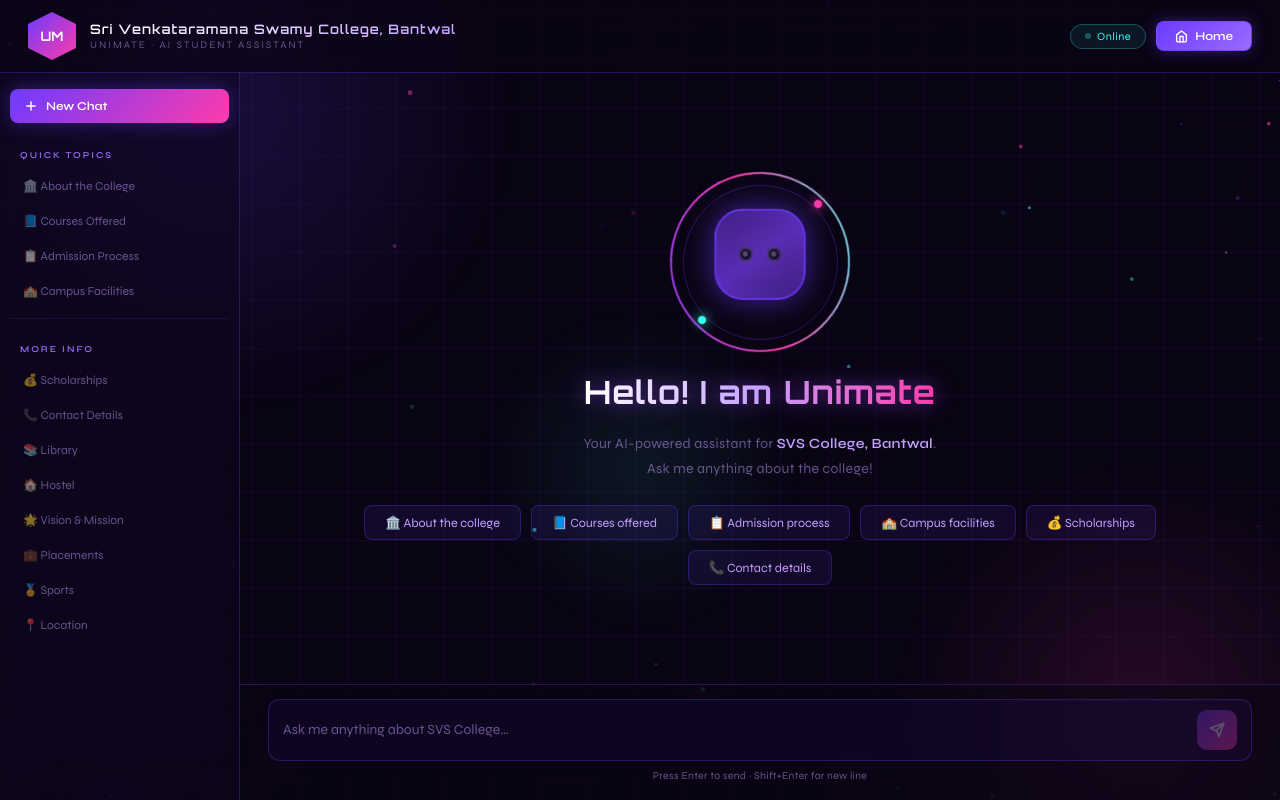
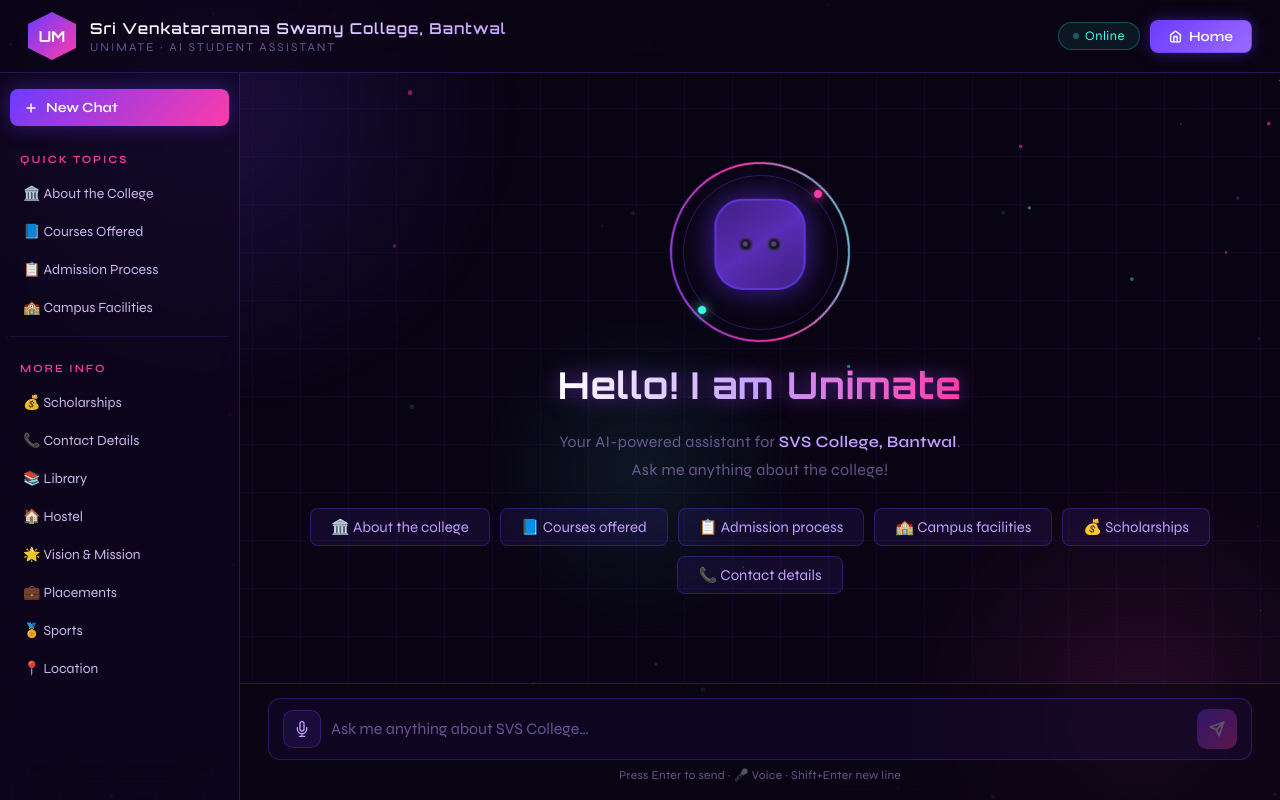
Before and after one commit to Gowthampoo/college-project, a website: page unimate.html in a window 1280 px wide. Drawn offline with Linux system fonts and the light colour scheme.

Commit message:
Update unimate.html

```diff
--- a/unimate.html
+++ b/unimate.html
@@ -77,7 +77,7 @@ header{
   background:linear-gradient(135deg,var(--purple),var(--pink));
   clip-path:polygon(50% 0%,100% 25%,100% 75%,50% 100%,0% 75%,0% 25%);
   display:flex;align-items:center;justify-content:center;
-  font-family:'Orbitron',monospace;font-size:13px;font-weight:700;
+  font-family:'Orbitron',monospace;font-size: 15px;font-weight:700;
   color:#fff;
   box-shadow:0 0 24px var(--glow),0 0 48px rgba(108,59,255,0.2);
   animation:hexPulse 3s ease-in-out infinite;
@@ -85,8 +85,8 @@ header{
 }
 @keyframes hexPulse{0%,100%{box-shadow:0 0 24px var(--glow),0 0 48px rgba(108,59,255,0.2)}50%{box-shadow:0 0 36px rgba(108,59,255,0.7),0 0 72px rgba(108,59,255,0.3)}}
 
-.h-text h1{font-family:'Orbitron',monospace;font-size:13px;font-weight:600;letter-spacing:1px;background:linear-gradient(90deg,#fff,var(--purple3));-webkit-background-clip:text;-webkit-text-fill-color:transparent;background-clip:text;}
-.h-text p{font-size:10px;color:var(--muted);letter-spacing:2px;text-transform:uppercase;margin-top:2px;}
+.h-text h1{font-family:'Orbitron',monospace;font-size: 15px;font-weight:600;letter-spacing:1px;background:linear-gradient(90deg,#fff,var(--purple3));-webkit-background-clip:text;-webkit-text-fill-color:transparent;background-clip:text;}
+.h-text p{font-size: 12px;color:var(--muted);letter-spacing:2px;text-transform:uppercase;margin-top:2px;}
 
 .h-right{display:flex;align-items:center;gap:10px;}
 
@@ -95,7 +95,7 @@ header{
   padding:5px 14px;border-radius:30px;
   background:rgba(59,255,238,0.08);
   border:1px solid rgba(59,255,238,0.25);
-  font-size:11px;color:var(--cyan);
+  font-size: 13px;color:var(--cyan);
   letter-spacing:0.5px;
 }
 .pulse-dot{width:6px;height:6px;border-radius:50%;background:var(--cyan);box-shadow:0 0 8px var(--cyan);animation:blink 2s infinite;}
@@ -105,7 +105,7 @@ header{
   display:inline-flex;align-items:center;gap:7px;
   padding:7px 18px;border-radius:8px;
   background:linear-gradient(135deg,var(--purple),var(--purple2));
-  color:#fff;font-family:'Syne',sans-serif;font-size:12px;font-weight:600;
+  color:#fff;font-family:'Syne',sans-serif;font-size: 14px;font-weight:600;
   text-decoration:none;border:1px solid var(--border2);
   cursor:pointer;transition:0.2s;
   box-shadow:0 0 16px var(--glow);
@@ -129,14 +129,14 @@ header{
 .sidebar::-webkit-scrollbar-thumb{background:var(--border2);border-radius:10px;}
 
 .s-label{
-  font-size:9px;font-weight:600;letter-spacing:2px;text-transform:uppercase;
-  color:var(--purple2);padding:4px 10px;margin-top:10px;margin-bottom:3px;
+  font-size: 11px;font-weight:600;letter-spacing:2px;text-transform:uppercase;
+  color:var(--pink);padding:4px 10px;margin-top:10px;margin-bottom:3px;
 }
 
 .s-btn{
   width:100%;padding:10px 14px;border-radius:8px;
   background:linear-gradient(135deg,var(--purple),var(--pink));
-  color:#fff;font-weight:700;font-size:12px;
+  color:#fff;font-weight:700;font-size: 14px;
   border:none;cursor:pointer;
   display:flex;align-items:center;gap:8px;
   margin-bottom:10px;transition:0.2s;
@@ -147,7 +147,7 @@ header{
 
 .s-item{
   padding:8px 12px;border-radius:6px;
-  font-size:12px;color:var(--muted);
+  font-size: 14px;color:rgba(220,200,255,0.92);
   cursor:pointer;border:1px solid transparent;
   transition:0.15s;white-space:nowrap;overflow:hidden;text-overflow:ellipsis;
 }
@@ -155,7 +155,7 @@ header{
 .s-divider{height:1px;background:var(--border);margin:8px 0;opacity:0.5;}
 
 /* ── SIDEBAR MOBILE ── */
-.sidebar-toggle{display:none;position:fixed;bottom:80px;left:14px;z-index:300;width:42px;height:42px;border-radius:10px;background:linear-gradient(135deg,var(--purple),var(--pink));border:none;cursor:pointer;font-size:18px;align-items:center;justify-content:center;box-shadow:0 0 20px var(--glow);}
+.sidebar-toggle{display:none;position:fixed;bottom:80px;left:14px;z-index:300;width:42px;height:42px;border-radius:10px;background:linear-gradient(135deg,var(--purple),var(--pink));border:none;cursor:pointer;font-size: 21px;align-items:center;justify-content:center;box-shadow:0 0 20px var(--glow);}
 .sidebar-overlay{display:none;position:fixed;inset:0;background:rgba(0,0,0,0.6);z-index:99;backdrop-filter:blur(4px);}
 .sidebar-overlay.active{display:block;}
 
@@ -249,7 +249,7 @@ header{
 
 .welcome h2{
   font-family:'Orbitron',monospace;
-  font-size:32px;font-weight:700;
+  font-size: 37px;font-weight:700;
   background:linear-gradient(90deg,#fff 0%,var(--purple3) 50%,var(--pink) 100%);
   -webkit-background-clip:text;-webkit-text-fill-color:transparent;background-clip:text;
   letter-spacing:1px;
@@ -257,7 +257,7 @@ header{
 }
 @keyframes textGlow{from{filter:drop-shadow(0 0 8px rgba(108,59,255,0.6))}to{filter:drop-shadow(0 0 16px rgba(255,59,170,0.6))}}
 
-.welcome-sub{font-size:14px;color:var(--muted);max-width:480px;line-height:1.75;letter-spacing:0.3px;}
+.welcome-sub{font-size: 16px;color:var(--muted);max-width:480px;line-height:1.75;letter-spacing:0.3px;}
 .welcome-sub strong{color:var(--purple3);}
 
 .chips{display:flex;flex-wrap:wrap;gap:10px;justify-content:center;margin-top:4px;}
@@ -265,7 +265,7 @@ header{
   padding:9px 20px;border-radius:8px;
   background:rgba(108,59,255,0.1);
   border:1px solid var(--border);
-  font-size:12.5px;color:var(--purple3);
+  font-size: 15px;color:var(--purple3);
   cursor:pointer;transition:0.2s;
   backdrop-filter:blur(8px);
   font-family:'Syne',sans-serif;
@@ -279,7 +279,7 @@ header{
 .av{
   width:36px;height:36px;border-radius:10px;flex-shrink:0;
   display:flex;align-items:center;justify-content:center;
-  font-family:'Orbitron',monospace;font-size:10px;font-weight:700;
+  font-family:'Orbitron',monospace;font-size: 12px;font-weight:700;
   position:relative;
 }
 .av.bot{
@@ -299,7 +299,7 @@ header{
 }
 @keyframes avPulse{0%,100%{opacity:0.5}50%{opacity:1;box-shadow:0 0 12px var(--glow)}}
 
-.bubble{max-width:68%;padding:13px 18px;border-radius:12px;font-size:13.5px;line-height:1.8;}
+.bubble{max-width:68%;padding:13px 18px;border-radius:12px;font-size: 16px;line-height:1.8;}
 .bubble.bot{
   background:rgba(108,59,255,0.08);
   border:1px solid var(--border);
@@ -313,7 +313,7 @@ header{
   border-radius:12px 4px 12px 12px;
   box-shadow:0 0 24px var(--glow);
 }
-.ts{font-size:10px;color:var(--muted);margin-top:5px;padding:0 4px;}
+.ts{font-size: 12px;color:var(--muted);margin-top:5px;padding:0 4px;}
 .row.user .ts{text-align:right;}
 
 /* ── TYPING ── */
@@ -340,7 +340,7 @@ header{
   transition:0.25s;
 }
 .input-row:focus-within{border-color:var(--border2);box-shadow:0 0 0 3px rgba(108,59,255,0.15),0 0 24px rgba(108,59,255,0.1);}
-.t-input{flex:1;background:transparent;border:none;outline:none;color:#fff;font-family:'Syne',sans-serif;font-size:14px;resize:none;max-height:120px;line-height:1.6;}
+.t-input{flex:1;background:transparent;border:none;outline:none;color:#fff;font-family:'Syne',sans-serif;font-size: 16px;resize:none;max-height:120px;line-height:1.6;}
 .t-input::placeholder{color:var(--muted);}
 
 .send-btn{
@@ -354,7 +354,17 @@ header{
 .send-btn:hover:not(:disabled){transform:scale(1.1);box-shadow:0 0 28px var(--glow);}
 .send-btn:disabled{opacity:0.3;cursor:default;box-shadow:none;}
 
-.hint{font-size:10.5px;color:var(--muted);text-align:center;margin-top:8px;letter-spacing:0.3px;}
+.voice-btn{
+  width:38px;height:38px;border-radius:10px;border:1px solid var(--border);cursor:pointer;
+  background:rgba(108,59,255,0.12);
+  display:flex;align-items:center;justify-content:center;
+  transition:0.2s;flex-shrink:0;color:var(--purple3);
+}
+.voice-btn:hover{background:rgba(108,59,255,0.25);border-color:var(--border2);transform:scale(1.08);}
+.voice-btn.listening{background:rgba(255,59,170,0.25);border-color:rgba(255,59,170,0.6);color:var(--pink);animation:voicePulse 1s ease-in-out infinite;}
+@keyframes voicePulse{0%,100%{box-shadow:0 0 8px rgba(255,59,170,0.4)}50%{box-shadow:0 0 20px rgba(255,59,170,0.8);}}
+
+.hint{font-size: 12px;color:var(--muted);text-align:center;margin-top:8px;letter-spacing:0.3px;}
 
 /* ── PARTICLE CANVAS ── */
 #particles{position:fixed;inset:0;pointer-events:none;z-index:0;}
@@ -362,7 +372,7 @@ header{
 /* ── MOBILE ── */
 @media(max-width:768px){
   header{padding:10px 16px;}
-  .h-text h1{font-size:10px;}
+  .h-text h1{font-size: 12px;}
   .h-text p{display:none;}
   .layout{height:0;flex:1;overflow:hidden;min-height:0;}
   .chat{height:100%;min-height:0;display:flex;flex-direction:column;overflow:hidden;flex:1;}
@@ -371,9 +381,9 @@ header{
   .sidebar{position:fixed;top:0;left:0;bottom:0;z-index:200;width:260px;transform:translateX(-100%);background:rgba(10,5,20,0.97);backdrop-filter:blur(16px);padding-top:60px;}
   .sidebar.open{transform:translateX(0);box-shadow:4px 0 24px rgba(108,59,255,0.4);}
   .sidebar-toggle{display:flex;}
-  .bubble{max-width:85%;font-size:13px;}
+  .bubble{max-width:85%;font-size: 15px;}
   .welcome{gap:12px;padding:16px 14px;}
-  .welcome h2{font-size:22px;}
+  .welcome h2{font-size: 25px;}
   .robot-wrap{width:130px;height:130px;}
   .robot-body{width:88px;height:88px;}
   .robot-ring{width:130px;height:130px;}
@@ -491,15 +501,21 @@ header{
 
     <div class="input-bar">
       <div class="input-row">
+        <button class="voice-btn" id="voiceBtn" title="Voice input" onclick="toggleVoice()">
+          <svg width="16" height="16" viewBox="0 0 24 24" fill="none" stroke="currentColor" stroke-width="2" stroke-linecap="round" stroke-linejoin="round"><path d="M12 1a3 3 0 0 0-3 3v8a3 3 0 0 0 6 0V4a3 3 0 0 0-3-3z"/><path d="M19 10v2a7 7 0 0 1-14 0v-2"/><line x1="12" y1="19" x2="12" y2="23"/><line x1="8" y1="23" x2="16" y2="23"/></svg>
+        </button>
         <textarea class="t-input" id="tinput" rows="1" placeholder="Ask me anything about SVS College…"></textarea>
         <button class="send-btn" id="sbtn" onclick="sendMsg()" disabled>
           <svg width="16" height="16" viewBox="0 0 24 24" fill="none" stroke="#fff" stroke-width="2.5" stroke-linecap="round" stroke-linejoin="round"><line x1="22" y1="2" x2="11" y2="13"/><polygon points="22 2 15 22 11 13 2 9 22 2"/></svg>
         </button>
       </div>
-      <p class="hint">Press Enter to send · Shift+Enter for new line</p>
+      <p class="hint">Press Enter to send · 🎤 Voice · Shift+Enter new line</p>
     </div>
+
   </div>
 </div>
+
+
 
 <button class="sidebar-toggle" id="sidebarToggle" onclick="toggleSidebar()">☰</button>
 
@@ -640,30 +656,68 @@ async function sendMsg(){
 
 function ask(q){input.value=q;sbtn.disabled=false;sendMsg();}
 
-function newChat(){
-  msgs.innerHTML='';history=[];welcomeGone=false;
-  const w=document.createElement('div');w.id='welcome';w.className='welcome';
-  w.innerHTML=`
-    <div class="robot-wrap">
-      <div class="robot-ring"></div><div class="robot-ring2"></div><div class="robot-dots"></div>
-      <div class="robot-body" id="robotBody">
-        <div class="robot-face">
-          <div class="robot-eyes"><div class="robot-eye"></div><div class="robot-eye"></div></div>
-          <div class="robot-mouth" id="robotMouth"></div>
-        </div>
-      </div>
-    </div>
-    <h2>Hello! I am Unimate</h2>
-    <p class="welcome-sub">Your AI-powered assistant for <strong>SVS College, Bantwal</strong>.<br>Ask me anything about the college!</p>
-    <div class="chips">
-      <div class="chip" onclick="ask('Tell me about SVS College Bantwal')">🏛️ About the college</div>
-      <div class="chip" onclick="ask('What courses are offered at SVS College?')">📘 Courses offered</div>
-      <div class="chip" onclick="ask('How to apply for admission at SVS College?')">📋 Admission process</div>
-      <div class="chip" onclick="ask('What campus facilities does SVS College have?')">🏫 Campus facilities</div>
-      <div class="chip" onclick="ask('What scholarships are available at SVS College?')">💰 Scholarships</div>
-      <div class="chip" onclick="ask('What are the contact details of SVS College Bantwal?')">📞 Contact details</div>
-    </div>`;
-  msgs.appendChild(w);
+
+/* ── VOICE RECOGNITION ── */
+let recognition = null;
+let isListening = false;
+
+function toggleVoice() {
+  const SpeechRecognition = window.SpeechRecognition || window.webkitSpeechRecognition;
+  if (!SpeechRecognition) {
+    alert('Voice recognition is not supported in your browser. Please use Chrome or Edge.');
+    return;
+  }
+
+  if (isListening) {
+    recognition.stop();
+    return;
+  }
+
+  recognition = new SpeechRecognition();
+  recognition.lang = 'en-IN'; // Indian English
+  recognition.interimResults = true;
+  recognition.continuous = false;
+
+  const voiceBtn = document.getElementById('voiceBtn');
+
+  recognition.onstart = () => {
+    isListening = true;
+    voiceBtn.classList.add('listening');
+    voiceBtn.title = 'Listening… click to stop';
+    document.getElementById('tinput').placeholder = '🎤 Listening…';
+  };
+
+  recognition.onresult = (e) => {
+    const transcript = Array.from(e.results).map(r => r[0].transcript).join('');
+    const tinput = document.getElementById('tinput');
+    tinput.value = transcript;
+    tinput.style.height = 'auto';
+    tinput.style.height = Math.min(tinput.scrollHeight, 120) + 'px';
+    sbtn.disabled = transcript.trim() === '';
+  };
+
+  recognition.onerror = (e) => {
+    console.error('Voice error:', e.error);
+    stopListening();
+    if (e.error === 'not-allowed') alert('Microphone access denied. Please allow microphone permissions.');
+  };
+
+  recognition.onend = () => {
+    stopListening();
+    // Auto-send if text captured
+    const text = document.getElementById('tinput').value.trim();
+    if (text) { sbtn.disabled = false; }
+  };
+
+  recognition.start();
+}
+
+function stopListening() {
+  isListening = false;
+  const voiceBtn = document.getElementById('voiceBtn');
+  voiceBtn.classList.remove('listening');
+  voiceBtn.title = 'Voice input';
+  document.getElementById('tinput').placeholder = 'Ask me anything about SVS College…';
 }
 </script>
 </body>
```
